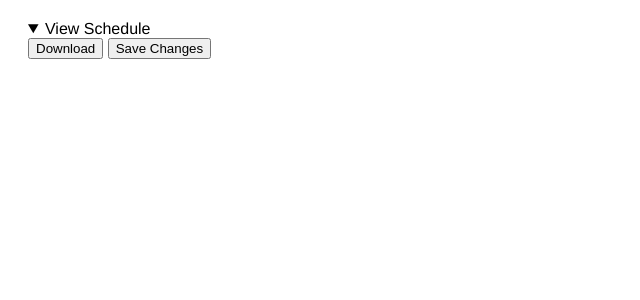
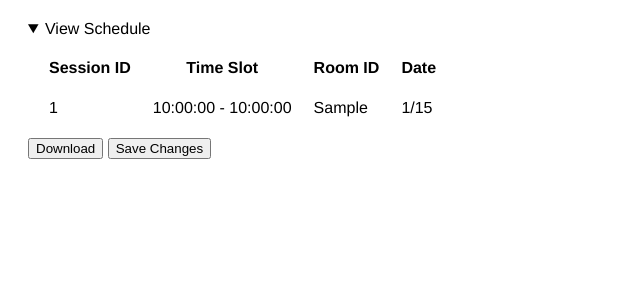
Before and after one commit to kevin-park01/Capstone-Scheduler, a Flask app: template templates/Step4.html in a window 1280 px wide, after a click on "View Schedule". Shown: the part 115-415 px from the top of the page, without its empty margins (0-640 px from the left). Run offline with Flask 2, Linux system fonts and the light colour scheme; the template is opened without the code that fills it: most values are stand-ins (such as "Sample title", 1, 10 or a date in 2020).

Commit message:
Scheduling now works! Basic schedule is also displayed in Step 4.

```diff
--- a/app.py
+++ b/app.py
@@ -26,9 +26,6 @@ start_times, end_times = parse.parseTime('time.csv')
 day_schedule = schedule.Schedule(start_times, end_times, days, sessions, rooms, speakers)
 day_schedule.init()
 
-
-
-
 '''
 room1 = schedule.Room(1, 150, 'Room 1', 'WSCC', 1)
 room2 = schedule.Room(2, 50, 'Room 2', 'BYENG', 2)
@@ -56,7 +53,8 @@ days = [datetime(year, month, 13), datetime(year, month, 14), datetime(year, mon
 day_schedule = schedule.Schedule(start_times, end_times, days, sessions, rooms, speakers)
 day_schedule.init()
 
-
+selectedSessions = list[schedule.Session]()
+selectedRooms = list[schedule.Room]()
 
 
 
@@ -81,43 +79,29 @@ def stepZero():
 
 
 # TODO: dynamically modify the list of unscheduled sessions displayed based on filter selections
-# TODO: check to make sure at least one session was selected
+#       https://stackoverflow.com/questions/19794695/flask-python-buttons
 @app.route('/StepOne', methods = ['POST', 'GET'])
 def stepOne():
     """ Renders the Step1 page.
         For POST requests, stores the Step1 form data in the session and renders the Step2 page. """
     if request.method == 'POST':
-        session["selectedSessFormats"] = request.form.getlist('selectedSessFormats')
-        session["selectedTopics"] = request.form.getlist('selectedTopics')
-        session["selectedTypes"] = request.form.getlist('selectedTypes')
-        session["selectedSponsors"] = request.form.getlist('selectedSponsors')
+        session['selectedSessFormats'] = request.form.getlist('selectedSessFormats')
+        session['selectedTopics'] = request.form.getlist('selectedTopics')
+        session['selectedTypes'] = request.form.getlist('selectedTypes')
+        session['selectedSponsors'] = request.form.getlist('selectedSponsors')
 
-        print(request.form.getlist('selectedSessions')) # list of the session_ids as str
-
-        '''
-            request.form.getlist() returns list of strings, not objects
-            * it looks like getlist() has an optional second parameter that takes a callable type
-              to convert the items to, but I have not figured that out yet... *
-
-                So, this is my workaround, which takes the session_ids of the selected sessions
-            and finds the corresponding session objects.  It is not efficient or elegant.
-
-            In sum, I need to be able to get the list of selected objects (unscheduled sessions & available rooms)
-            from the HTML forms.  This appears to be an issue for Step1 and Step3.
-        '''
-
-        session["selectedSessions"] = list()
-        for i in request.form.getlist('selectedSessions'):
+        # get the session objects corresponding to the selected sessions
+        for i in request.form.getlist('selectedSessions', type=int):
             for sess in day_schedule.get_unscheduled_sessions():
-                if int(i) == sess.session_id:
-                    session["selectedSessions"].append(sess)
+                if i == sess.session_id:
+                    selectedSessions.append(sess)
 
 
-        print("selected session formats:  ", session["selectedSessFormats"])
-        print("selected session topics:  ", session["selectedTopics"])
-        print("selected session types:  ", session["selectedTypes"])
-        print("selected session sponsors:  ", session["selectedSponsors"])
-        print("selected sessions:  ", session["selectedSessions"])
+        #print("selected session formats:  ", session["selectedSessFormats"])
+        #print("selected session topics:  ", session["selectedTopics"])
+        #print("selected session types:  ", session["selectedTypes"])
+        #print("selected session sponsors:  ", session["selectedSponsors"])
+        print("selected sessions:  ", selectedSessions)
 
         return redirect(url_for('stepTwo'))
 
@@ -161,29 +145,32 @@ def stepTwo():
 
 # TODO: dynamically modify the list of available rooms displayed based on filter selections
 # TODO: add number of selected sessions & range of est. capacity for selected sessions
-# TODO: error handling for when no rooms are selected
 @app.route('/StepThree', methods = ['POST', 'GET'])
 def stepThree():
     """ Renders the Step3 page.
-        For POST requests, stores the Step2 form data in the session and renders the Step4 page. """
+        For POST requests, stores the Step3 form data in the session and renders the Step4 page. """
     if request.method == 'POST':
         session["selectedProperties"] = request.form.getlist('selectedProperties')
         session["maxCapacity"] = request.form.get('maxCapacity', type=int)
         session["selectedRoomFormats"] = request.form.getlist('selectedRoomFormats')
         session["selectedAVSetups"] = request.form.getlist('selectedAVSetups')
-        session["selectedRooms"] = request.form.getlist('selectedRooms')    # ISSUE: must be Room object type, but str type (see Step1)
 
-        print("selected propertiess:  ", session["selectedProperties"])
-        print("selected max capacity:  ", session["maxCapacity"])
-        print("selected room formats:  ", session["selectedRoomFormats"])
-        print("selected AV setups:  ", session["selectedAVSetups"])
-        print("selected rooms:  ", session["selectedRooms"])
+        # get the room objects corresponding to the selected rooms
+        for i in request.form.getlist('selectedRooms', type=int):
+            for room in day_schedule.all_rooms:
+                if i == room.room_id:
+                    selectedRooms.append(room)
+
+        #print("selected propertiess:  ", session["selectedProperties"])
+        #print("selected max capacity:  ", session["maxCapacity"])
+        #print("selected room formats:  ", session["selectedRoomFormats"])
+        #print("selected AV setups:  ", session["selectedAVSetups"])
+        print("selected rooms:  ", selectedRooms)
 
         return redirect(url_for('stepFour'))
 
     else:
-        selected_sessions = session['selectedSessions']
-        minCapacity = day_schedule.get_session_min_capacity(selected_sessions)
+        minCapacity = day_schedule.get_session_min_capacity(selectedSessions)
         maxCapacity = day_schedule.get_room_max_capacity()
         roomProperties = day_schedule.get_room_properties()
 
@@ -210,12 +197,12 @@ def stepThree():
 def stepFour():
     """ Renders the Step4 page. """
     if request.method == 'POST':
-        # store generated schedule on server
+        # TODO: store generated schedule on server
         return render_template('Step4.html')
     else:
-        day_schedule.create_schedule(session["selectedSessions"], session["selectedRooms"],
-                                     session["selectedDays"], session["selectedTimes"])
-        return render_template('Step4.html')
+        day_schedule.create_schedule(selectedSessions, selectedRooms,
+                                    session["selectedDates"], session["selectedTimes"])
+        return render_template('Step4.html', schedule=day_schedule.get_scheduled_sessions())
 
 
 
--- a/schedule.py
+++ b/schedule.py
@@ -65,7 +65,7 @@ class Room:
         empty_list = []
 
         for slot_index in range(num_slots):
-            empty_slot = Session(-1, 0, 0, 'Emtpy', 'Empty', 'Empty', 'Empty', [], [], [])
+            empty_slot = Session(-1, 0, 0, 'Empty', 'Empty', 'Empty', 'Empty', [], [], [])
             empty_slot.set_time(start_times[slot_index], end_times[slot_index], day)
             empty_list.append(empty_slot)
 
--- a/templates/Step1.html
+++ b/templates/Step1.html
@@ -23,6 +23,7 @@
         <h3>Choose the Sessions you would like to schedule: </h3>
         <form id="f" method="post">
             <!--  filters section -->
+             <input class="btn" form="f" type="submit" value="Next" />
             <section class="filters">
                 <h3>Filters</h3>
                 <fieldset id="sessFormat">
@@ -115,7 +116,7 @@
             </section>
 
         </form>
-        <input class="btn" form="f" type="submit" value="Next" />
+
 
     </main>
 
--- a/templates/Step3.html
+++ b/templates/Step3.html
@@ -100,7 +100,7 @@
                             {% for room in availableRooms %}
                         <tr>
                             <td>
-                                <input type="checkbox" name="selectedRooms" value="{{room}}"/>
+                                <input type="checkbox" name="selectedRooms" value="{{room.room_id}}"/>
                             </td>
                             <td>{{room.name}}</td>
                             <td>{{room.property}}</td>
--- a/templates/Step4.html
+++ b/templates/Step4.html
@@ -29,6 +29,22 @@
         <details>
             <summary>View Schedule</summary>
             <!-- TODO: display schedule -->
+			<table>
+				<tr>
+					<th>Session ID</th>
+					<th>Time Slot</th>
+					<th>Room ID</th>
+					<th>Date</th>
+				</tr>
+				{% for session in schedule %}
+                <tr>
+					<td>{{ session.session_id }}</td>
+					<td>{{ session.start_time.time() }} - {{ session.end_time.time() }}</td>
+					<td>{{ session.assigned_room }}</td>
+					<td>{{ session.start_time.month }}/{{ session.start_time.day }}</td>
+				</tr>
+				{% endfor %}
+			</table>
         </details>
 
 
```
